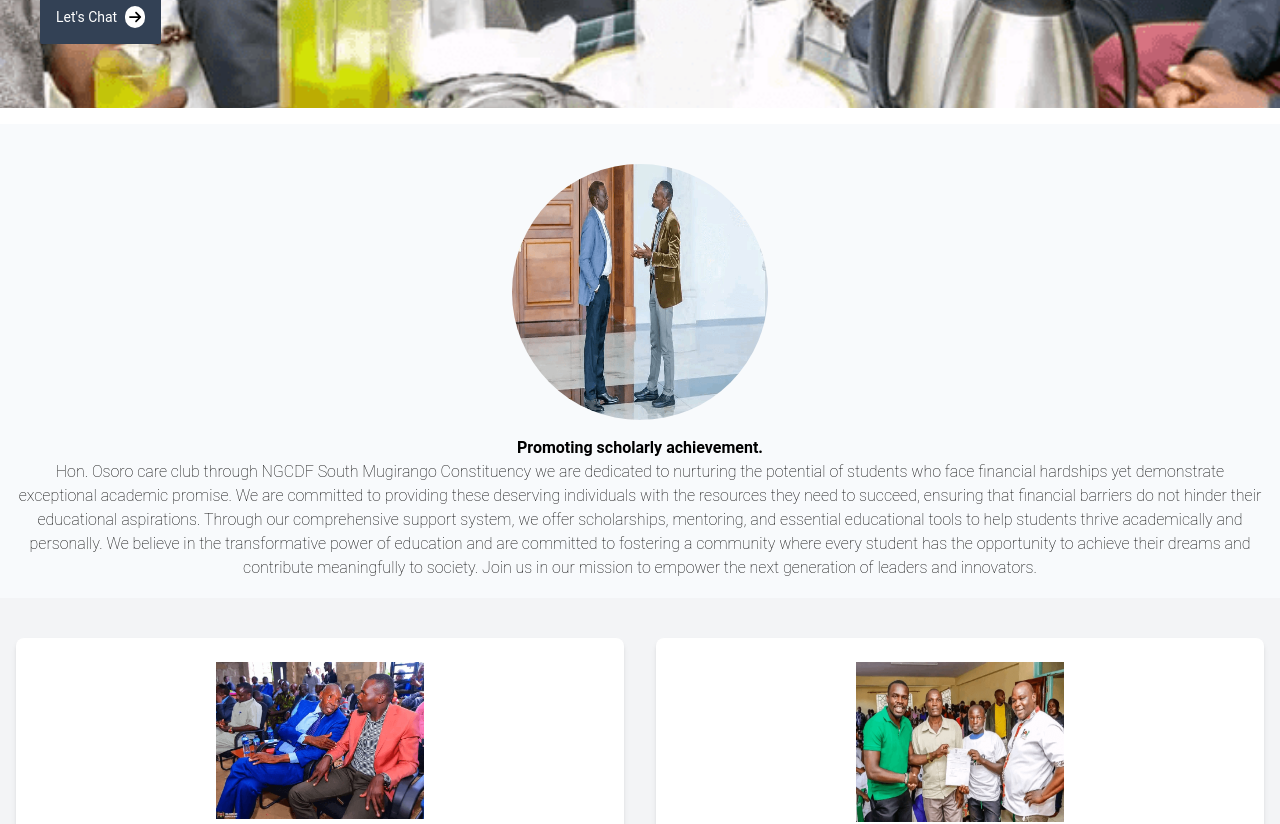
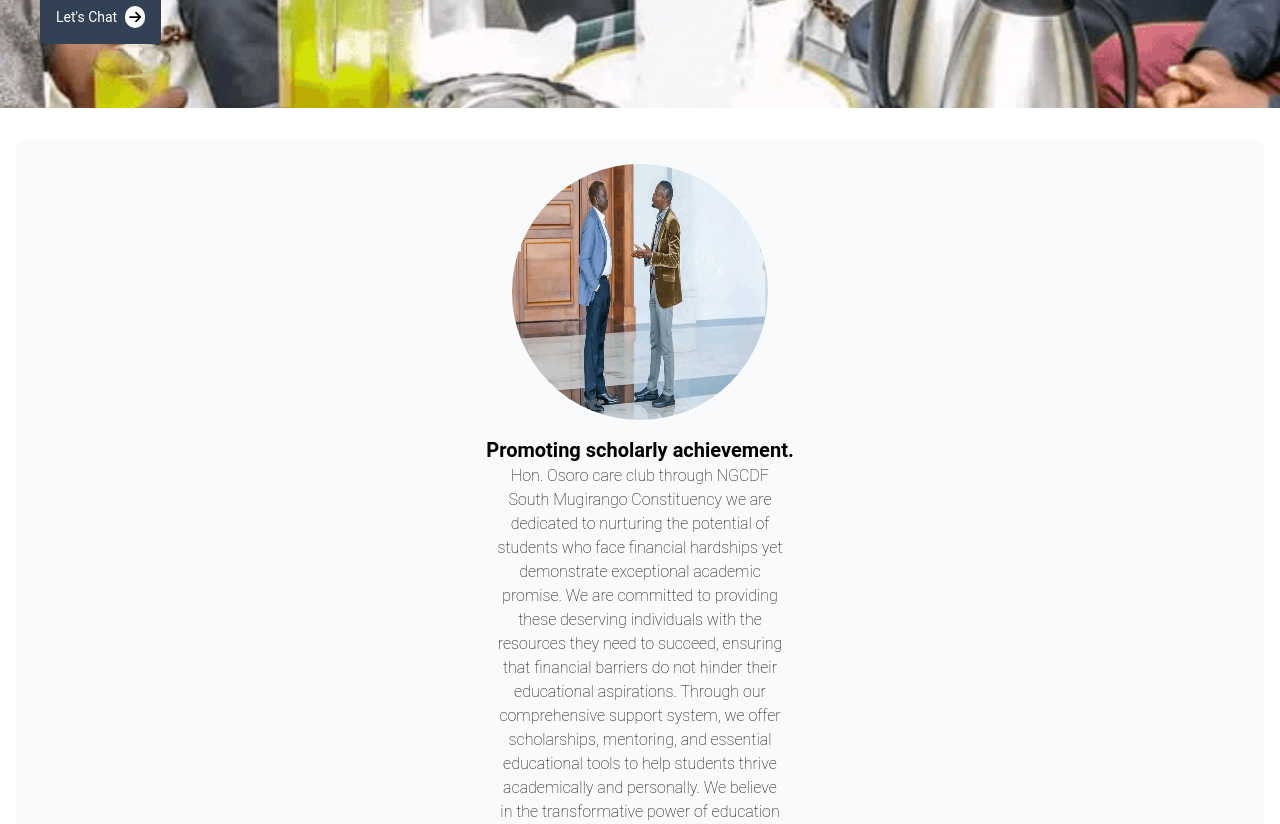
Before and after one commit to MICHAELMORARA/tuongee, a React (Create React App) app: page /aboutus in a window 1280 px wide. Shown: the part 700-1524 px from the top of the page. Built offline with nearby package versions, Linux system fonts and the light colour scheme.

Commit message:
first commit

```diff
--- a/src/components/AboutUs.js
+++ b/src/components/AboutUs.js
@@ -104,14 +104,14 @@ const AboutUs = () => {
               </Link>
             </div>
           </div>
-          <div className='testimonial-card roboto-thin bg-slate-50 flex flex-col items-center justify-center text-center py-10 px-4 fade-in fade-in-active'>
+          <div className='testimonial-card p-6 m-4 rounded-lg roboto-thin bg-slate-50 flex flex-col items-center justify-center text-center px-4 fade-in fade-in-active'>
             <img
               className='rounded-full md:w-64 w-64 md:h-64 h-64 mb-4'
               src={image1}
               alt=''
             />
-            <h2 className='font-semibold'>Promoting scholarly achievement.</h2>
-            <p className='text-center'>
+            <h2 className='font-semibold text-xl w-80'>Promoting scholarly achievement.</h2>
+            <p className='text-center w-72'>
               Hon. Osoro care club through NGCDF South Mugirango Constituency we are dedicated to nurturing the potential of students who face financial hardships yet demonstrate exceptional academic promise. We are committed to providing these deserving individuals with the resources they need to succeed, ensuring that financial barriers do not hinder their educational aspirations. Through our comprehensive support system, we offer scholarships, mentoring, and essential educational tools to help students thrive academically and personally. We believe in the transformative power of education and are committed to fostering a community where every student has the opportunity to achieve their dreams and contribute meaningfully to society. Join us in our mission to empower the next generation of leaders and innovators.
             </p>
           </div>
```
